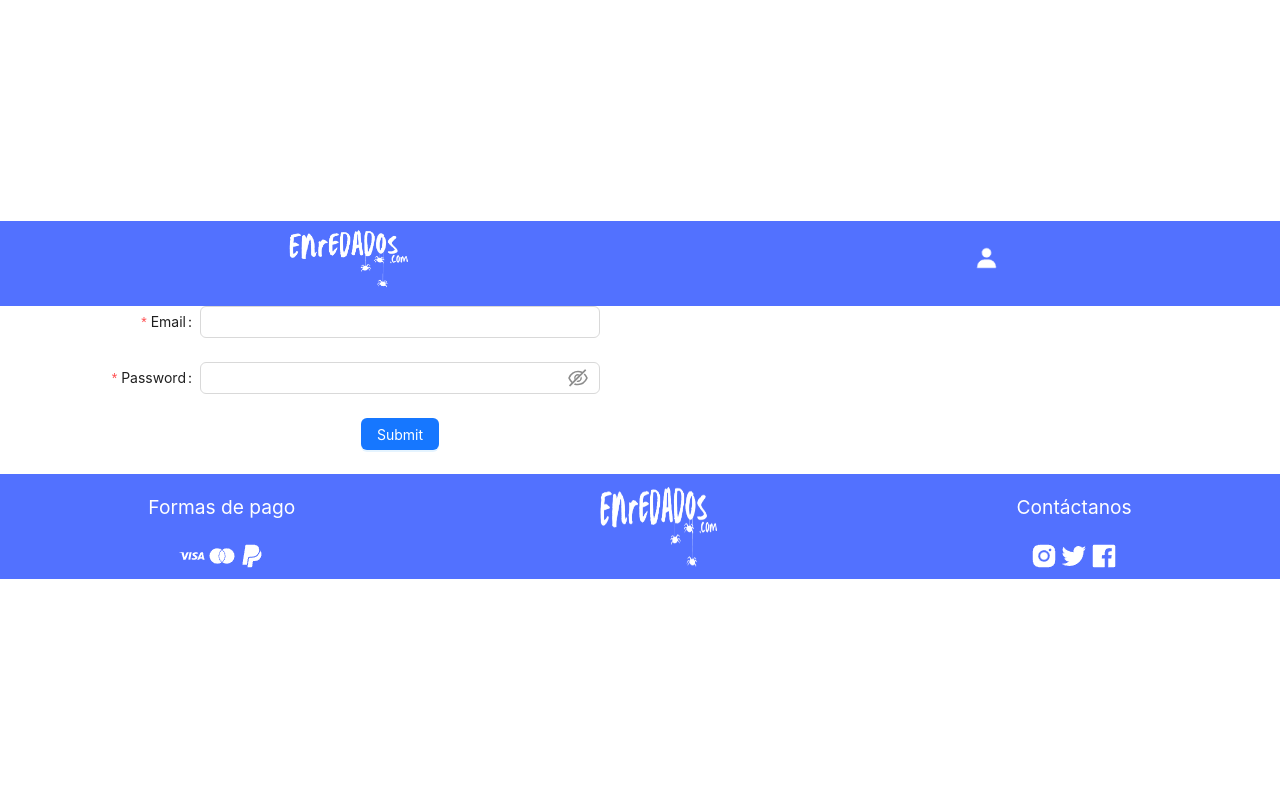
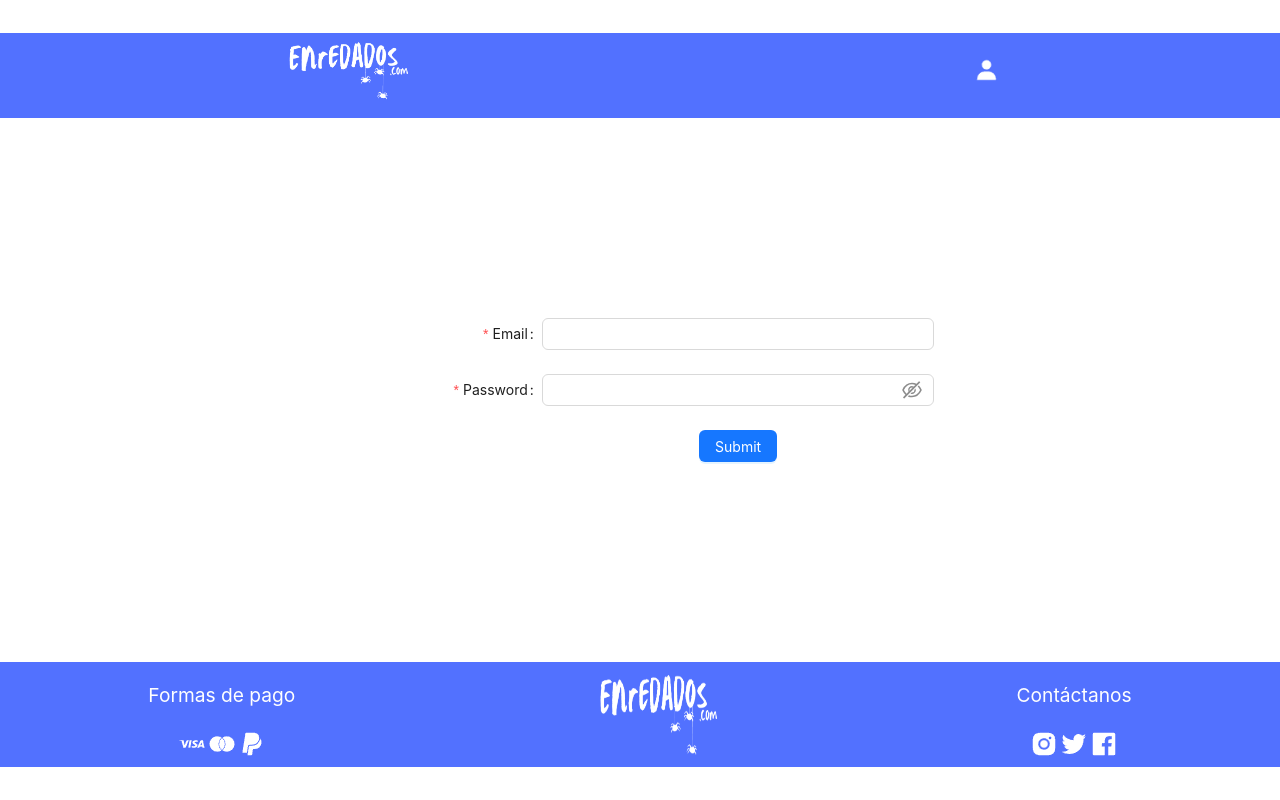
Before and after one commit to JuanjoSalas/ecommerce-front-end, a React (Vite) app: page /user/login in a window 1280 px wide. Built offline with nearby package versions, Linux system fonts and the light colour scheme.

Commit message:
login scss

```diff
--- a/src/components/Login/Login.jsx
+++ b/src/components/Login/Login.jsx
@@ -20,7 +20,7 @@ const navigate = useNavigate()
   };
 
   return (
-    <div>
+    <div className="form-login">
       <Form
     name="basic"
     labelCol={{
--- a/src/components/Login/Login.scss
+++ b/src/components/Login/Login.scss
@@ -0,0 +1,3 @@
+.form-login {
+    margin: 25vh 27vw;
+}
```
